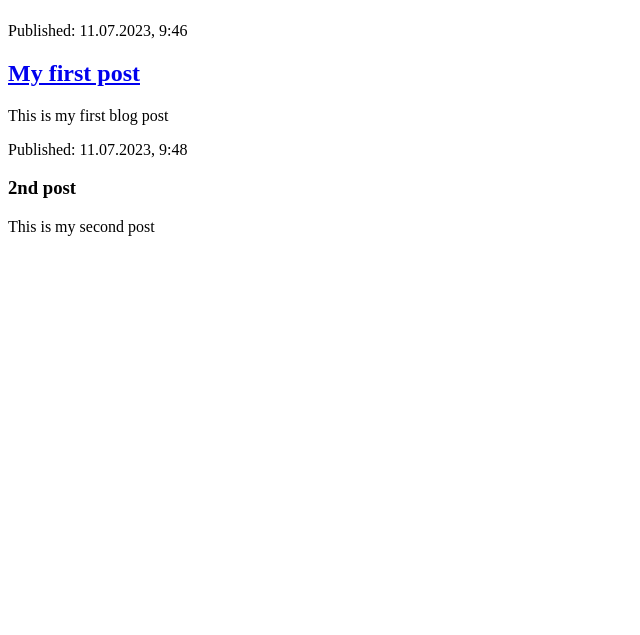
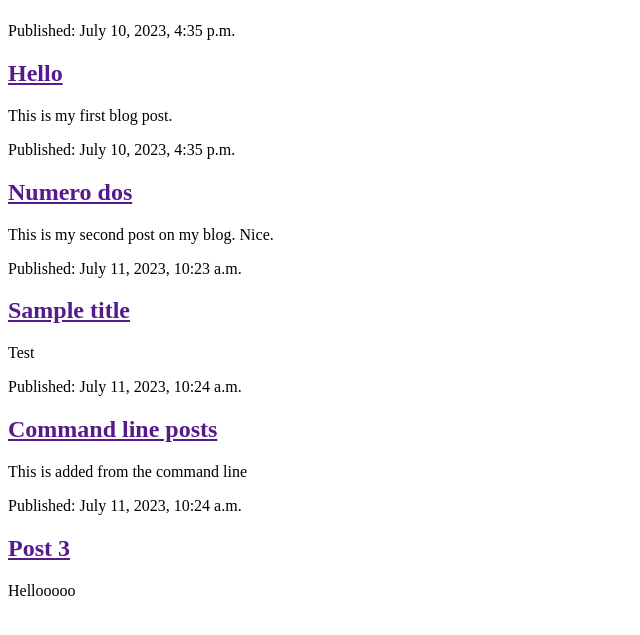
Before and after one commit to ar91904/my-first-blog, a Django app: page / in a window 1280 px wide. Shown: the part 58-693 px from the top of the page, without its empty margins (0-640 px from the left). Run offline with Django 3.2, Linux system fonts and the light colour scheme; data comes from the database, SQL or seed files in the repository; both versions use the stored data as it was after the commit.

Commit message:
Modified templates to display posts from database

```diff
--- a/blog/templates/blog/post_list.html
+++ b/blog/templates/blog/post_list.html
@@ -7,16 +7,12 @@
         <header>
             <h1><a href="/">Django Girls Blog</a></h1>
         </header>
-        <article>
-            <time>Published: 11.07.2023, 9:46</time>
-            <h2><a href="/">My first post</a></h2>
-            <p>This is my first blog post</p>
-        </article>
-
-        <article>
-            <time>Published: 11.07.2023, 9:48</time>
-            <h3>2nd post</h3>
-            <p>This is my second post</p>
-        </article>
+            {% for post in posts %}
+                <article>
+                    <time>Published: {{ post.published_date }}</time>
+                    <h2><a href="">{{ post.title }}</a></h2>
+                    <p>{{ post.text|linebreaksbr }}</p>
+                </article>
+            {% endfor %}
     </body>
 </html>
--- a/blog/views.py
+++ b/blog/views.py
@@ -1,6 +1,9 @@
 from django.shortcuts import render
+from django.utils import timezone
+from .models import Post
 
 # Create your views here.
 
 def post_list(request):
-    return render(request, 'blog/post_list.html', {})
+    posts = Post.objects.filter(published_date__lte=timezone.now()).order_by('published_date')
+    return render(request, 'blog/post_list.html', {'posts' : posts})
```
Also changed, not shown: db.sqlite3.
